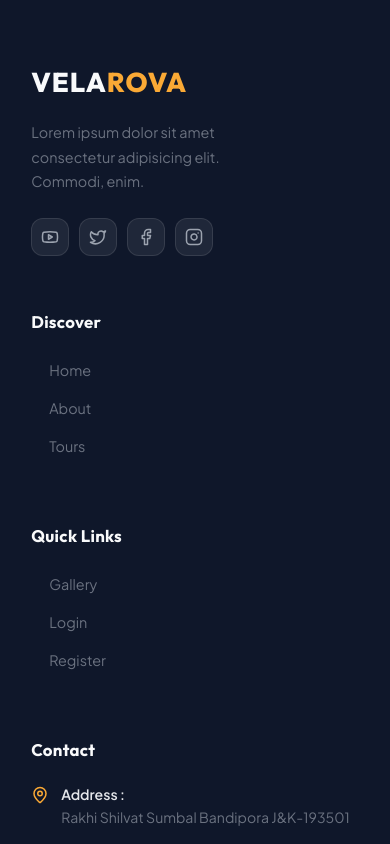
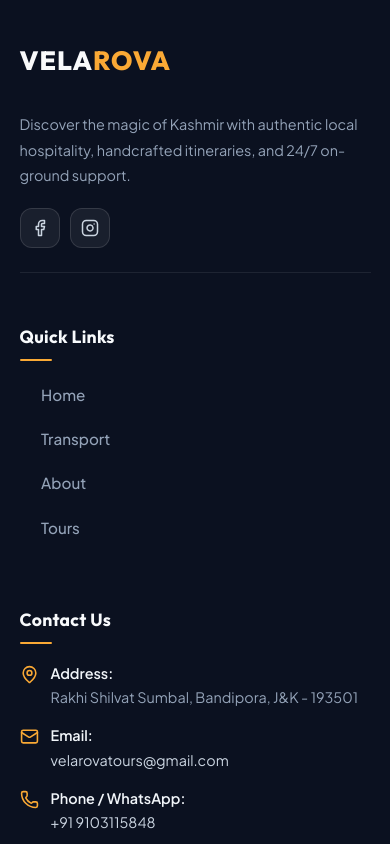
Before and after one commit to Mir-Danish/vrtravels, a React (Vite) app: page /AboutPage in a window 390 px wide. Shown: the part 7380-8224 px from the top of the page. Built offline with nearby package versions, Linux system fonts and the light colour scheme.

Commit message:
Added some Images in Tour Gallery and other enhancements

```diff
--- a/src/components/Footer.css
+++ b/src/components/Footer.css
@@ -1,32 +1,48 @@
-@import url('https://fonts.googleapis.com/css2?family=Outfit:wght@300;400;500;600;700&family=Plus+Jakarta+Sans:wght@400;500;600;700&display=swap');
+@import url('https://fonts.googleapis.com/css2?family=Outfit:wght@300;400;500;600;700;800&family=Plus+Jakarta+Sans:wght@400;500;600;700&display=swap');
 
 /* ==========================================================================
-   Footer — Dark Premium Kashmir Style
+   Footer — Dark Premium Kashmir Aesthetic
    ========================================================================== */
 
 .footer-container {
-    background: #0f172a;
-    padding: 70px 8% 30px 8%;
+    background: #0b1120;
+    padding: 70px 8% 28px 8%;
     font-family: 'Plus Jakarta Sans', sans-serif;
     color: #9ca3af;
-    border-top: none;
+    border-top: 1px solid rgba(255, 255, 255, 0.08);
+    position: relative;
 }
 
 .footer-content {
     display: grid;
-    grid-template-columns: 1.6fr 1fr 1fr 1.8fr;
-    gap: 50px;
+    grid-template-columns: 1.6fr 1fr 1.6fr;
+    gap: 60px;
     margin-bottom: 50px;
+    max-width: 1280px;
+    margin-left: auto;
+    margin-right: auto;
 }
 
-/* Logo Column */
+/* ==========================================================================
+   Column 1: Logo & Socials
+   ========================================================================== */
+.footer-brand-col {
+    padding-right: 24px;
+}
+
 .footer-logo {
     font-family: 'Outfit', sans-serif;
-    font-size: 1.7rem;
+    font-size: 1.85rem;
     font-weight: 800;
     letter-spacing: 1px;
     margin-bottom: 16px;
-    display: block;
+    display: inline-block;
+    text-decoration: none;
+    transition: opacity 0.2s ease;
+}
+
+.footer-logo:hover {
+    opacity: 0.9;
 }
 
 .logo-black {
@@ -38,17 +54,18 @@
 }
 
 .footer-text {
-    line-height: 1.7;
-    font-size: 0.9rem;
-    color: #6b7280;
+    line-height: 1.75;
+    font-size: 0.93rem;
+    color: #94a3b8;
     margin-bottom: 24px;
-    max-width: 260px;
+    max-width: 340px;
 }
 
 /* Social Icons */
 .social-icons {
     display: flex;
-    gap: 10px;
+    gap: 12px;
+    align-items: center;
 }
 
 .icon-link {
@@ -57,83 +74,106 @@
 }
 
 .icon-circle {
-    background: rgba(255, 255, 255, 0.07);
-    color: #9ca3af;
-    width: 38px;
-    height: 38px;
+    background: rgba(255, 255, 255, 0.06);
+    color: #cbd5e1;
+    width: 42px;
+    height: 42px;
     border-radius: 12px;
-    border: 1px solid rgba(255, 255, 255, 0.1);
+    border: 1px solid rgba(255, 255, 255, 0.12);
     display: flex;
     align-items: center;
     justify-content: center;
     cursor: pointer;
-    transition: background 0.25s ease, color 0.25s ease, transform 0.2s ease;
+    transition: all 0.25s ease;
 }
 
 .icon-circle:hover {
     background: #FAA935;
-    color: #111827;
+    color: #0f172a;
     transform: translateY(-3px);
-    border-color: transparent;
+    border-color: #FAA935;
+    box-shadow: 0 6px 18px rgba(250, 169, 53, 0.35);
 }
 
-/* Column Headings */
+/* ==========================================================================
+   Column 2 & 3: Headings & Navigation
+   ========================================================================== */
 .footer-col h3 {
     font-family: 'Outfit', sans-serif;
-    color: #f9fafb;
-    font-size: 1.05rem;
+    color: #f8fafc;
+    font-size: 1.15rem;
     font-weight: 700;
-    margin-bottom: 20px;
+    margin-bottom: 22px;
     letter-spacing: 0.3px;
+    position: relative;
+    padding-bottom: 10px;
 }
 
-/* Links */
-.footer-col ul {
+.footer-col h3::after {
+    content: '';
+    position: absolute;
+    bottom: 0;
+    left: 0;
+    width: 32px;
+    height: 2px;
+    background: #FAA935;
+    border-radius: 2px;
+}
+
+/* Quick Navigation Links List */
+.footer-nav-list {
     list-style: none;
     padding: 0;
     margin: 0;
 }
 
-.footer-col ul li {
-    margin-bottom: 12px;
+.footer-nav-list li {
+    margin-bottom: 14px;
 }
 
-.footer-col ul li a {
+.footer-nav-list li a {
     text-decoration: none;
-    color: #6b7280;
-    font-size: 0.9rem;
-    transition: color 0.25s ease;
+    color: #94a3b8;
+    font-size: 0.95rem;
+    font-weight: 500;
+    transition: all 0.25s ease;
     display: inline-flex;
     align-items: center;
-    gap: 6px;
+    gap: 8px;
+    position: relative;
+    padding: 2px 0;
 }
 
-.footer-col ul li a::before {
+.footer-nav-list li a::before {
     content: '→';
-    font-size: 0.75rem;
+    font-size: 0.85rem;
+    color: #FAA935;
     opacity: 0;
-    transform: translateX(-4px);
-    transition: opacity 0.2s ease, transform 0.2s ease;
+    transform: translateX(-6px);
+    transition: all 0.25s ease;
 }
 
-.footer-col ul li a:hover {
+.footer-nav-list li a:hover {
     color: #FAA935;
+    transform: translateX(4px);
 }
 
-.footer-col ul li a:hover::before {
+.footer-nav-list li a:hover::before {
     opacity: 1;
     transform: translateX(0);
 }
 
-/* Contact Items */
+/* ==========================================================================
+   Column 3: Contact Items
+   ========================================================================== */
 .contact-item {
     display: flex;
     align-items: flex-start;
-    gap: 12px;
-    margin-bottom: 16px;
-    font-size: 0.88rem;
-    line-height: 1.5;
-    color: #6b7280;
+    gap: 14px;
+    margin-bottom: 18px;
+    font-size: 0.92rem;
+    line-height: 1.55;
+    color: #94a3b8;
 }
 
 .contact-item p {
@@ -141,76 +181,135 @@
 }
 
 .contact-item strong {
-    color: #e5e7eb;
+    color: #f1f5f9;
     display: block;
     margin-bottom: 2px;
     font-weight: 600;
 }
 
+.contact-link {
+    color: #cbd5e1;
+    text-decoration: none;
+    transition: color 0.2s ease;
+}
+
+.contact-link:hover {
+    color: #FAA935;
+    text-decoration: underline;
+}
+
 .contact-icon {
     color: #FAA935;
     flex-shrink: 0;
-    margin-top: 2px;
+    margin-top: 3px;
 }
 
-/* Footer Bottom Bar */
-.footer-bottom {
+/* ==========================================================================
+   Footer Copyright Strip
+   ========================================================================== */
+.footer-copyright {
     text-align: center;
-    border-top: 1px solid rgba(255, 255, 255, 0.07);
-    padding-top: 24px;
-    font-size: 0.82rem;
-    color: #4b5563;
-    display: flex;
-    align-items: center;
-    justify-content: space-between;
-    flex-wrap: wrap;
-    gap: 10px;
+    border-top: 1px solid rgba(255, 255, 255, 0.08);
+    padding-top: 26px;
+    font-size: 0.86rem;
+    color: #64748b;
+    max-width: 1280px;
+    margin-left: auto;
+    margin-right: auto;
 }
 
-.highlight {
+.footer-copyright span {
     color: #FAA935;
     font-weight: 600;
 }
 
-/* Divider line between logo col and others */
-.footer-col:first-child {
-    padding-right: 20px;
-    border-right: 1px solid rgba(255, 255, 255, 0.07);
-}
+/* ==========================================================================
+   Responsive Design: Tablet & Laptop
+   ========================================================================== */
+@media (max-width: 1024px) {
+    .footer-container {
+        padding: 60px 6% 25px 6%;
+    }
 
-/* Copyright strip always at the bottom */
-.footer-copyright {
-    text-align: center;
-    border-top: 1px solid rgba(255, 255, 255, 0.07);
-    padding-top: 24px;
-    font-size: 0.82rem;
-    color: #4b5563;
-}
-
-.footer-copyright span {
-    color: #FAA935;
-}
-
-/* Responsive */
-@media (max-width: 1024px) {
     .footer-content {
         grid-template-columns: 1fr 1fr;
-        gap: 36px;
+        gap: 40px;
     }
 
-    .footer-col:first-child {
-        border-right: none;
+    .footer-brand-col {
+        grid-column: span 2;
         padding-right: 0;
-        grid-column: span 2;
+        border-bottom: 1px solid rgba(255, 255, 255, 0.08);
+        padding-bottom: 30px;
+    }
+
+    .footer-text {
+        max-width: 550px;
     }
 }
 
-@media (max-width: 540px) {
+/* ==========================================================================
+   Responsive Design: Mobile Phone
+   ========================================================================== */
+@media (max-width: 640px) {
+    .footer-container {
+        padding: 48px 5% 24px 5%;
+    }
+
     .footer-content {
         grid-template-columns: 1fr;
+        gap: 32px;
+        margin-bottom: 36px;
     }
 
-    .footer-col:first-child {
+    .footer-brand-col {
         grid-column: span 1;
+        border-bottom: 1px solid rgba(255, 255, 255, 0.08);
+        padding-bottom: 24px;
+    }
+
+    .footer-logo {
+        font-size: 1.65rem;
+    }
+
+    .footer-text {
+        font-size: 0.9rem;
+        max-width: 100%;
+        margin-bottom: 20px;
+    }
+
+    .social-icons {
+        gap: 10px;
+    }
+
+    .icon-circle {
+        width: 40px;
+        height: 40px;
+    }
+
+    .footer-col h3 {
+        font-size: 1.1rem;
+        margin-bottom: 18px;
+    }
+
+    .footer-nav-list li {
+        margin-bottom: 12px;
+    }
+
+    .footer-nav-list li a {
+        font-size: 0.95rem;
+        padding: 4px 0;
+    }
+
+    .contact-item {
+        gap: 12px;
+        margin-bottom: 16px;
+        font-size: 0.9rem;
+    }
+
+    .footer-copyright {
+        padding-top: 20px;
+        font-size: 0.82rem;
+        line-height: 1.5;
     }
 }
--- a/src/components/Footer.jsx
+++ b/src/components/Footer.jsx
@@ -1,79 +1,101 @@
-import { Youtube, Twitter, Facebook, Instagram, MapPin, Mail, Phone } from 'lucide-react';
+import React from 'react';
+import { Link } from 'react-router-dom';
+import { Facebook, Instagram, MapPin, Mail, Phone } from 'lucide-react';
 import './Footer.css';
 
+const Footer = () => {
+  const scrollToTop = () => {
+    window.scrollTo({ top: 0, behavior: 'smooth' });
+  };
 
-//Footer Component
-const Footer = () => {
   return (
     <footer className="footer-container">
       <div className="footer-content">
 
         {/* Column 1: Logo & Socials */}
-        <div className="footer-col">
-          <div className="footer-logo">
+        <div className="footer-col footer-brand-col">
+          <Link to="/" onClick={scrollToTop} className="footer-logo">
             <span className="logo-black">VELA</span>
             <span className="logo-orange">ROVA</span>
-          </div>
+          </Link>
           <p className="footer-text">
-            Lorem ipsum dolor sit amet consectetur adipisicing elit. Commodi, enim.
+            Discover the magic of Kashmir with authentic local hospitality, handcrafted itineraries, and 24/7 on-ground support.
           </p>
           <div className="social-icons">
-            <a href="https://youtube.com" target="_blank" rel="noopener noreferrer" className="icon-link">
-              <div className="icon-circle"><Youtube size={18} /></div>
+            <a
+              href="https://www.facebook.com/share/1DX2AtqXAG/"
+              target="_blank"
+              rel="noopener noreferrer"
+              className="icon-link"
+              aria-label="Facebook"
+            >
+              <div className="icon-circle">
+                <Facebook size={18} />
+              </div>
             </a>
-            <a href="https://twitter.com" target="_blank" rel="noopener noreferrer" className="icon-link">
-              <div className="icon-circle"><Twitter size={18} /></div>
-            </a>
-            <a href="https://facebook.com" target="_blank" rel="noopener noreferrer" className="icon-link">
-              <div className="icon-circle"><Facebook size={18} /></div>
-            </a>
-            <a href="https://instagram.com" target="_blank" rel="noopener noreferrer" className="icon-link">
-              <div className="icon-circle"><Instagram size={18} /></div>
+            <a
+              href="https://www.instagram.com/vela_rova?igsi=MWUwc3htbHQ2NXNyeg=="
+              target="_blank"
+              rel="noopener noreferrer"
+              className="icon-link"
+              aria-label="Instagram"
+            >
+              <div className="icon-circle">
+                <Instagram size={18} />
+              </div>
             </a>
           </div>
         </div>
 
-        {/* Column 2: Discover */}
-        <div className="footer-col">
-          <h3>Discover</h3>
-          <ul>
-            <li><a href="#home">Home</a></li>
-            <li><a href="#about">About</a></li>
-            <li><a href="#tours">Tours</a></li>
+        {/* Column 2: Navigation Links */}
+        <div className="footer-col footer-links-col">
+          <h3>Quick Links</h3>
+          <ul className="footer-nav-list">
+            <li>
+              <Link to="/" onClick={scrollToTop}>Home</Link>
+            </li>
+            <li>
+              <Link to="/Transport" onClick={scrollToTop}>Transport</Link>
+            </li>
+            <li>
+              <Link to="/AboutPage" onClick={scrollToTop}>About</Link>
+            </li>
+            <li>
+              <Link to="/Tourgallery" onClick={scrollToTop}>Tours</Link>
+            </li>
           </ul>
         </div>
 
-        {/* Column 3: Quick Links */}
-        <div className="footer-col">
-          <h3>Quick Links</h3>
-          <ul>
-            <li><a href="#gallery">Gallery</a></li>
-            <li><a href="#login">Login</a></li>
-            <li><a href="#register">Register</a></li>
-          </ul>
-        </div>
-
-        {/* Column 4: Contact */}
-        <div className="footer-col">
-          <h3>Contact</h3>
+        {/* Column 3: Contact */}
+        <div className="footer-col footer-contact-col">
+          <h3>Contact Us</h3>
           <div className="contact-item">
-            <MapPin className="contact-icon" size={18} />
-            <p><strong>Address :</strong>Rakhi Shilvat Sumbal Bandipora J&K-193501</p>
+            <MapPin className="contact-icon" size={19} />
+            <p>
+              <strong>Address:</strong>
+              <span>Rakhi Shilvat Sumbal, Bandipora, J&amp;K - 193501</span>
+            </p>
           </div>
           <div className="contact-item">
-            <Mail className="contact-icon" size={18} />
-            <p><strong>Email :</strong>velarovatours@gmail.com</p>
+            <Mail className="contact-icon" size={19} />
+            <p>
+              <strong>Email:</strong>
+              <a href="mailto:velarovatours@gmail.com" className="contact-link">velarovatours@gmail.com</a>
+            </p>
           </div>
           <div className="contact-item">
-            <Phone className="contact-icon" size={18} />
-            <p><strong>Phone :</strong> +91 9103115848</p>
+            <Phone className="contact-icon" size={19} />
+            <p>
+              <strong>Phone / WhatsApp:</strong>
+              <a href="https://wa.me/919103115848" target="_blank" rel="noopener noreferrer" className="contact-link">+91 9103115848</a>
+            </p>
           </div>
         </div>
 
       </div>
 
       <div className="footer-copyright">
-        <p>© 2025 <span>Velarova Tours</span> — Bandipora, Kashmir. All Rights Reserved.</p>
+        <p>© {new Date().getFullYear()} <span>Velarova Tours</span> — Bandipora, Kashmir. All Rights Reserved.</p>
       </div>
     </footer>
   );
--- a/src/components/Home.jsx
+++ b/src/components/Home.jsx
@@ -55,7 +55,7 @@ function Home() {
 
                 <div className="right-container">
                     <img src={picture1} alt="Kashmir valley scenic view" className="image1" />
-                    <video className="videostyle" controls={true}>
+                    <video className="videostyle" autoPlay loop muted playsInline>
                         <source src={myVideo} type="video/mp4" />
                         Your browser does not support the video tag.
                     </video>
--- a/src/components/TourPlans.css
+++ b/src/components/TourPlans.css
@@ -214,12 +214,17 @@
     font-weight: 700;
     cursor: pointer;
     font-size: 0.85rem;
+    text-decoration: none;
+    display: inline-flex;
+    align-items: center;
+    justify-content: center;
     transition: background 0.25s ease, transform 0.2s ease;
 }
 
 .btn-enquire:hover {
     background: #fbbf24;
     transform: translateY(-2px);
+    color: #111827;
 }
 
 /* Responsive */
--- a/src/components/home.css
+++ b/src/components/home.css
@@ -201,6 +201,7 @@
     border: 2.5px solid rgba(250, 169, 53, 0.6);
     object-fit: cover;
     box-shadow: 0 12px 28px rgba(0, 0, 0, 0.3);
+    pointer-events: none;
 }
 
 /* ==========================================================================
```
Also changed, not shown: src/components/TourPlans.jsx (+25 -11 lines), src/components/Tourgallery.jsx (+80 -45 lines), 1 other file (tests, documents, lock files or other folders).
